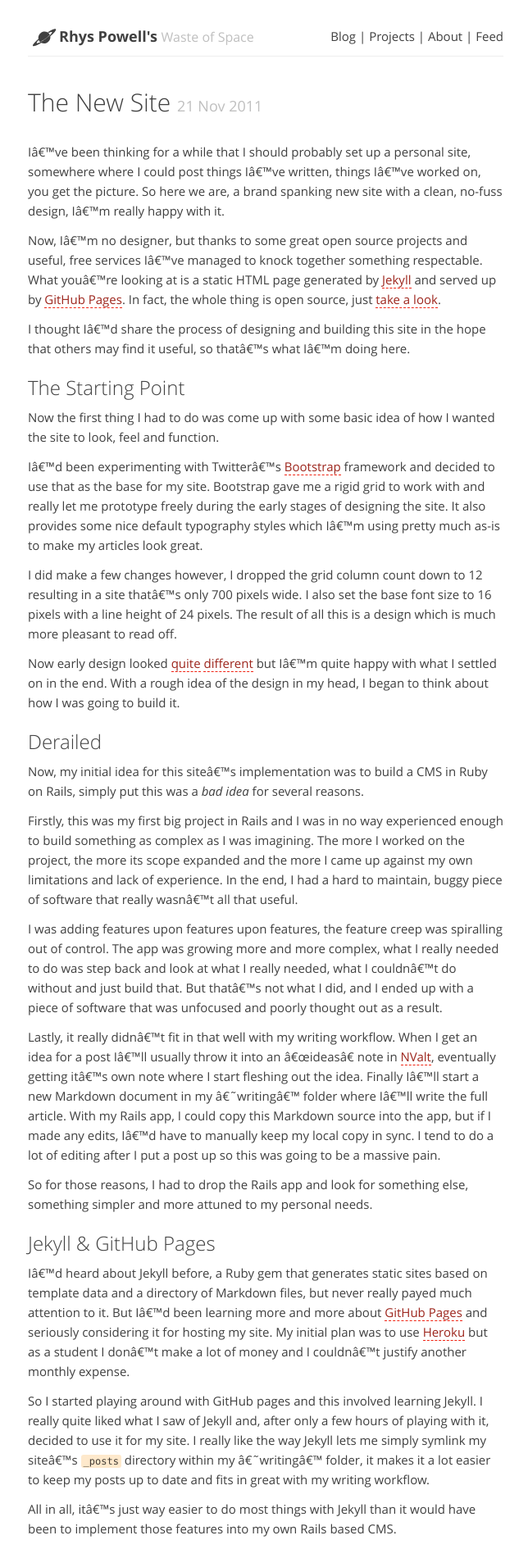
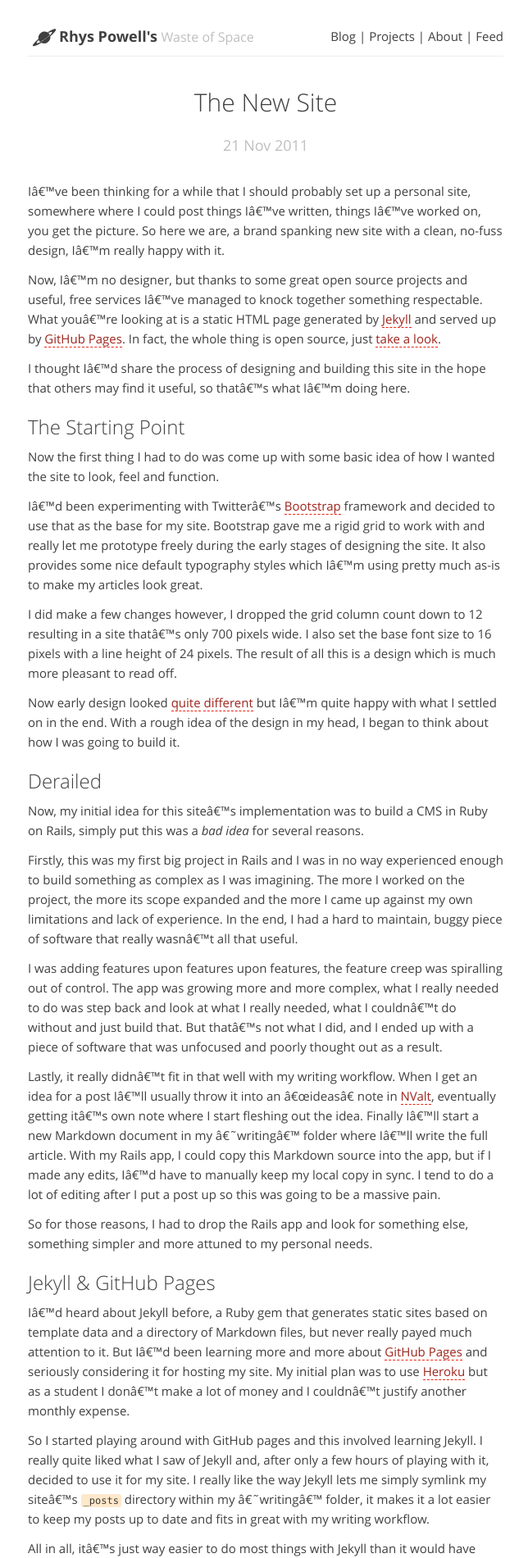
Before and after one commit to rpowelll/rpowelll.github.com, a Jekyll site: the page built from _posts/2011-11-21-new-site.md, in a window 1280 px wide. Shown: the top 1901 px of the page at 82% size, without its empty margins (316-960 px from the left). Built offline with Jekyll 4.4.1, drawn with Linux system fonts in a browser that asks for light colours; Markdown is read by kramdown in place of the engine named in the settings.

Commit message:
New post heading style

```diff
--- a/_layouts/post.html
+++ b/_layouts/post.html
@@ -3,7 +3,12 @@ layout: default
 ---
 
 <article class="post single">
-  <h1>{{page.title}} <small>{{page.date | date_to_string}}</small></h1>
-
+  <header>
+    <h1>
+      {{page.title}}
+      <br/>
+      <small>{{page.date | date_to_string}}</small>
+    </h1>
+  </header>
   {{content}}
 </article>
--- a/css/site.css
+++ b/css/site.css
@@ -1656,20 +1656,6 @@ body {
 img {
   max-width: 100%; }
 
-header {
-  margin-top: 20px;
-  line-height: 48px;
-  border-bottom: 1px solid #eeeeee;
-  margin-bottom: 32px; }
-  header h1 {
-    margin-bottom: 0; }
-  header small {
-    font-size: 16px; }
-  header .title {
-    float: left;
-    display: block;
-    width: 300px; }
-
 img.logo {
   margin-top: 14px;
   height: 20px;
@@ -1698,7 +1684,19 @@ pre > code {
   background-color: transparent; }
 
 #site-header {
-  position: relative; }
+  position: relative;
+  margin-top: 20px;
+  line-height: 48px;
+  border-bottom: 1px solid #eeeeee;
+  margin-bottom: 32px; }
+  #site-header h1 {
+    margin-bottom: 0; }
+  #site-header small {
+    font-size: 16px; }
+  #site-header .title {
+    float: left;
+    display: block;
+    width: 300px; }
   #site-header .title h3 {
     margin-left: 38px; }
   #site-header a {
@@ -1712,6 +1710,8 @@ pre > code {
   top: -12px;
   left: 0px; }
 
+.post.single header {
+  text-align: center; }
 .post.single a {
   border-bottom: 1px dashed #f02311; }
   .post.single a:hover {
```
Also changed, not shown: css/sass/site.sass (+20 -19 lines).
